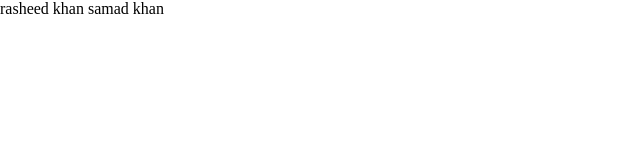
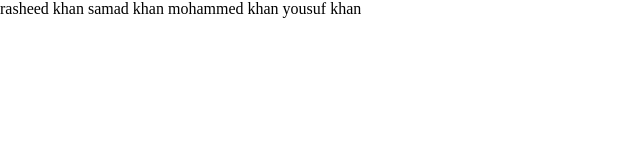
Before and after one commit to Rasheed222333/test, a plain HTML site: page index.html in a window 1280 px wide. Shown: the whole page, without its empty margins (0-640 px from the left). Drawn offline with Linux system fonts and the light colour scheme.

Commit message:
last com

```diff
--- a/index.html
+++ b/index.html
@@ -10,6 +10,8 @@
 <body>
     rasheed khan
     samad khan
+    mohammed khan
+    yousuf khan
 
 </body>
 </html>
--- a/style.css
+++ b/style.css
@@ -1,4 +1,5 @@
 body{
     margin:  0;
     padding: 0;
+    background-color: white;
 }
```
